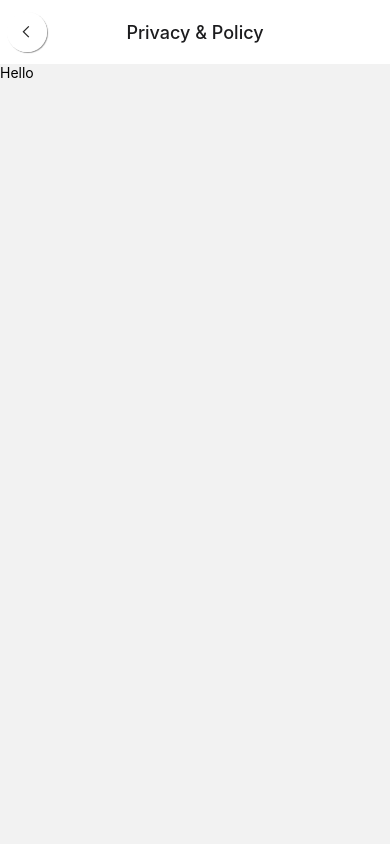
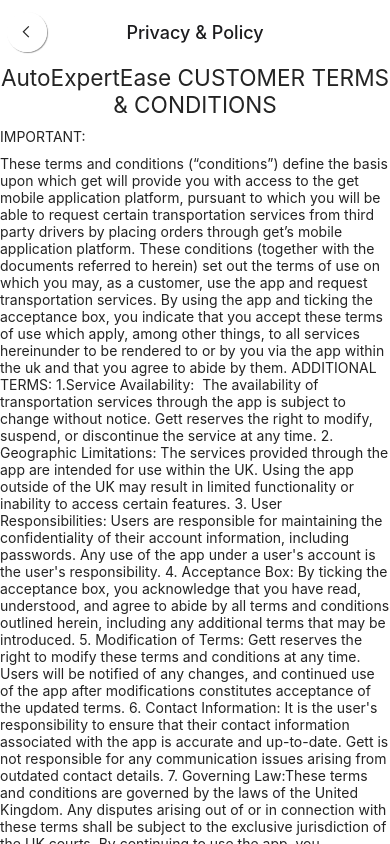
Before and after one commit to hassan6846/AutoExpertEase, a React Native app in the folder app/: screen /privacypolicy in a window 390 px wide. Built offline with nearby package versions, Linux system fonts and the light colour scheme.

Commit message:
Privacy Policy Page
Page Added

```diff
--- a/app/App.tsx
+++ b/app/App.tsx
@@ -17,7 +17,7 @@ import PrivacyPolicy from "./screens/PrivacyPolicy"
 export default function App() {
   return (
     <NavigationContainer>
-      <Stack.Navigator
+      <Stack.Navigator initialRouteName=""
       >
         {/* LoginScreen */}
         <Stack.Screen name="login" component={LoginPage}
@@ -49,6 +49,7 @@ export default function App() {
 {/* Privacy Policy */}
 <Stack.Screen name="privacypolicy" component={PrivacyPolicy}
           options={{
+
             title: "Privacy & Policy",
             headerShadowVisible: false,
             headerTitleAlign: "center",
--- a/app/screens/PrivacyPolicy.tsx
+++ b/app/screens/PrivacyPolicy.tsx
@@ -1,16 +1,65 @@
 //modules and Libarary
 
-import { View, Text } from "react-native"
-import { SkeletonProps } from "@rneui/themed"
+import { StyleSheet, ScrollView, SafeAreaView } from "react-native"
+import { Button, Text } from "@rneui/themed"
+
 //utils
 
 // Privacy Policy Component
 const PrivacyPolicy = ({ navigation }: { navigation: any }) => {
     return (
-        <View>
-            <Text>Hello</Text>
+        <SafeAreaView style={styles.PrivacyContainer}>
+            <ScrollView  >
+                <Text style={styles.privacyHead} h4={true}>AutoExpertEase CUSTOMER TERMS & CONDITIONS</Text>
+                <Text style={styles.impHead}>IMPORTANT:</Text>
+                <Text style={styles.privacyConditons}>
+                    These terms and conditions (“conditions”) define the basis upon which get will provide you with access to the get mobile application platform, pursuant to which you will be able to request certain transportation services from third party drivers by placing orders through get’s mobile application platform. These conditions (together with the documents referred to herein) set out the terms of use on which you may, as a customer, use the app and request transportation services. By using the app and ticking the acceptance box, you indicate that you accept these terms of use which apply, among other things, to all services hereinunder to be rendered to or by you via the app within the uk and that you agree to abide by them.
+                    ADDITIONAL TERMS:
 
-        </View>
+                    1.Service Availability:  The availability of transportation services through the app is subject to change without notice. Gett reserves the right to modify, suspend, or discontinue the service at any time.
+
+                    2. Geographic Limitations: The services provided through the app are intended for use within the UK. Using the app outside of the UK may result in limited functionality or inability to access certain features.
+
+                    3. User Responsibilities: Users are responsible for maintaining the confidentiality of their account information, including passwords. Any use of the app under a user's account is the user's responsibility.
+
+                    4. Acceptance Box: By ticking the acceptance box, you acknowledge that you have read, understood, and agree to abide by all terms and conditions outlined herein, including any additional terms that may be introduced.
+
+                    5. Modification of Terms: Gett reserves the right to modify these terms and conditions at any time. Users will be notified of any changes, and continued use of the app after modifications constitutes acceptance of the updated terms.
+
+                    6. Contact Information: It is the user's responsibility to ensure that their contact information associated with the app is accurate and up-to-date. Gett is not responsible for any communication issues arising from outdated contact details.
+
+                    7. Governing Law:These terms and conditions are governed by the laws of the United Kingdom. Any disputes arising out of or in connection with these terms shall be subject to the exclusive jurisdiction of the UK courts.
+
+                    By continuing to use the app, you acknowledge and agree to all the terms and conditions outlined above.
+                </Text>
+                <Button buttonStyle={styles.AcceptBtn} color="#E04E2F" title="Accept" onPress={() => navigation.goBack()} />
+            </ScrollView>
+        </SafeAreaView>
     )
 }
+// Styles
+const styles = StyleSheet.create({
+    PrivacyContainer: {
+        overflow: "scroll",
+        padding: 30,
+        flex: 1,
+        backgroundColor: "white"
+    },
+    privacyHead: {
+        textAlign: "center"
+    }, impHead: {
+        marginTop: 10,
+        marginBottom: 10,
+        fontWeight: '400'
+    }, privacyConditons: {
+        fontSize: 14,
+        textAlign: "left",
+
+    },
+    AcceptBtn: {
+        marginTop: 10,
+        padding: 12,
+        borderRadius: 10,
+    }
+})
 export default PrivacyPolicy
```
